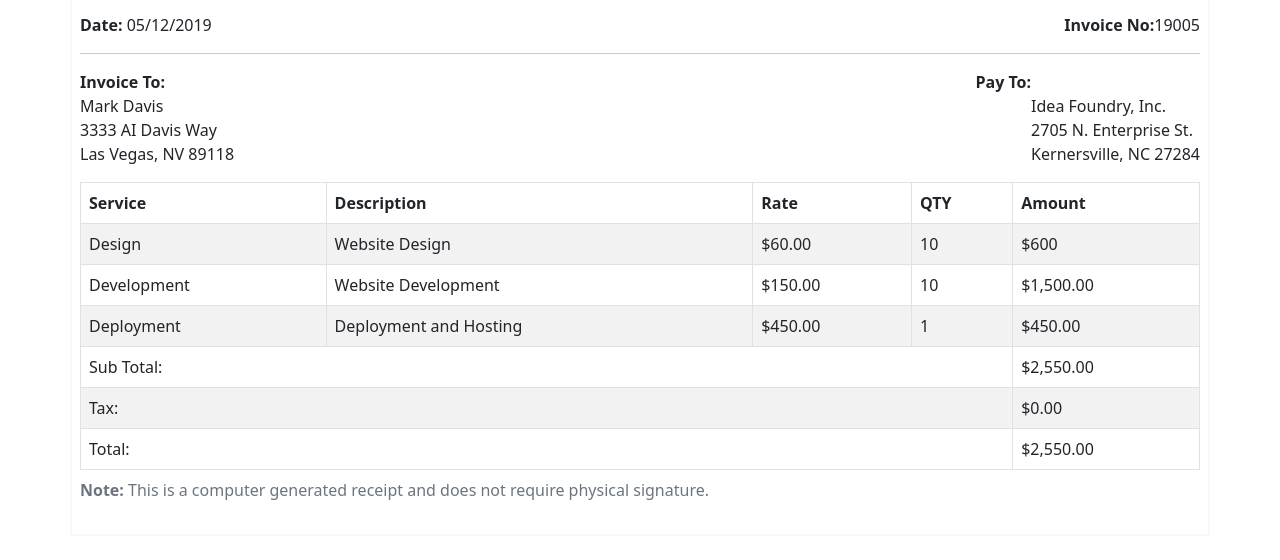
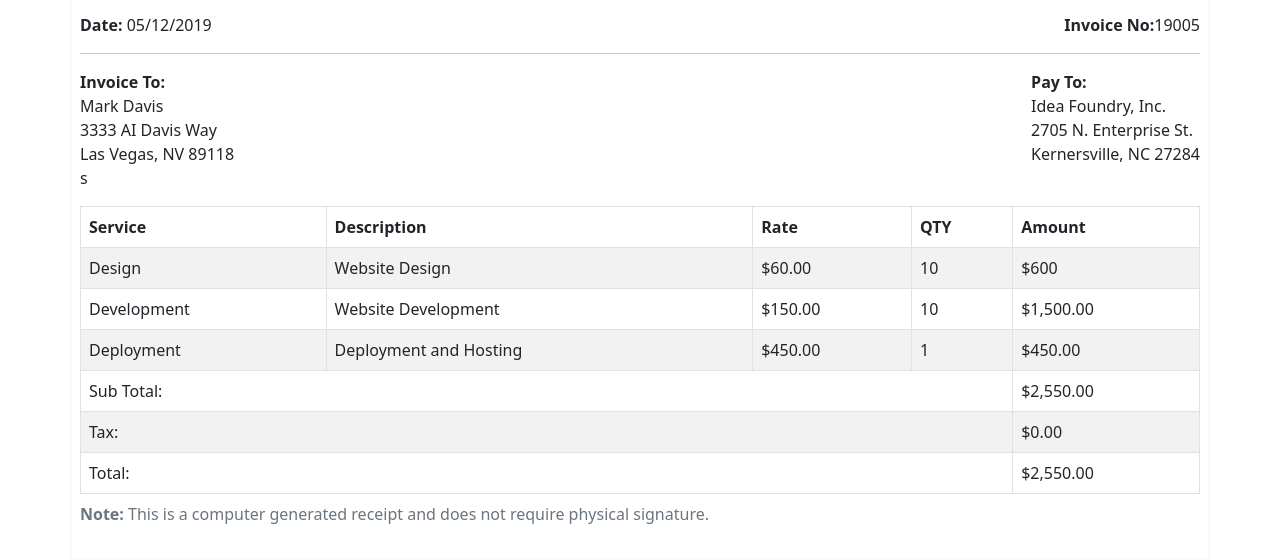
Before and after one commit to ClaraLopezUribe/Bootstrap-Lab-Invoice, a plain HTML site: page index.html in a window 1280 px wide. Shown: the part 249-809 px from the top of the page. Drawn offline with nearby package versions, Linux system fonts and the light colour scheme.

Commit message:
Corrected text alignment issue with div

```diff
--- a/index.html
+++ b/index.html
@@ -33,15 +33,21 @@
             <hr>
 
             <div class="row">
-                <address class="col"><b>Invoice To:</b><br>
+                <address class="col">
+                    <div>
+                        <b>Invoice To:</b><br>
                         Mark Davis<br>
                         3333 AI Davis Way<br>
                         Las Vegas, NV 89118
+                    </div>s
                 </address>
-                <address class="col d-flex justify-content-end"><b>Pay To:</b><br>
+                <address class="col d-flex justify-content-end">
+                    <div>
+                        <b>Pay To:</b><br>
                         Idea Foundry, Inc.<br>
                         2705 N. Enterprise St.<br>
                         Kernersville, NC 27284
+                    </div>
                 </address>
             </div>
        </header>
```
Lines whose indentation alone changed are shown as unchanged.
